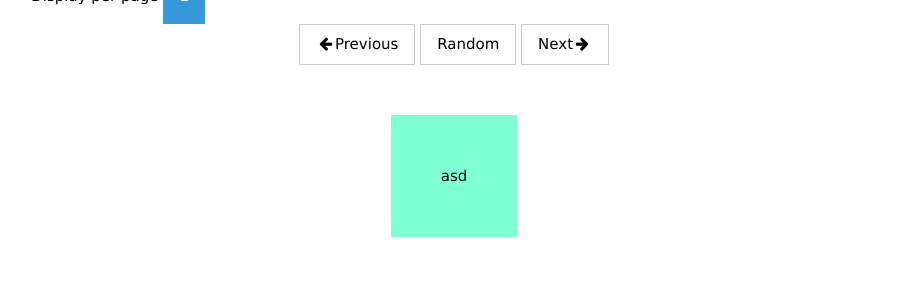
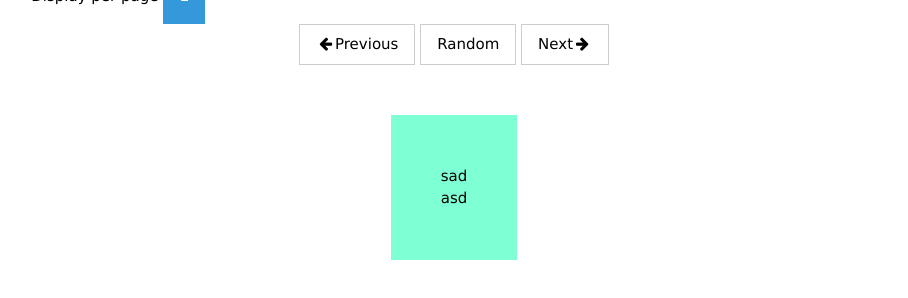
Before and after one commit to lhinjy/XKCD-reader, a plain HTML site: page index.html in a window 1280 px wide. Shown: the part 106-404 px from the top of the page, without its empty margins (186-1094 px from the left). Drawn offline with nearby package versions, Linux system fonts and the light colour scheme.

Commit message:
style: Add in comics title and image placeholder

```diff
--- a/index.html
+++ b/index.html
@@ -39,7 +39,12 @@
         </button>
       </div>
       <div>
-        <div class="comics-container">asd</div>
+        <div class="comics-container">
+          <div id="comics">
+            <div id="comicsTitle">sad</div>
+            <div id="comicsImage">asd</div>
+          </div>
+        </div>
       </div>
     </div>
     <script>
```
